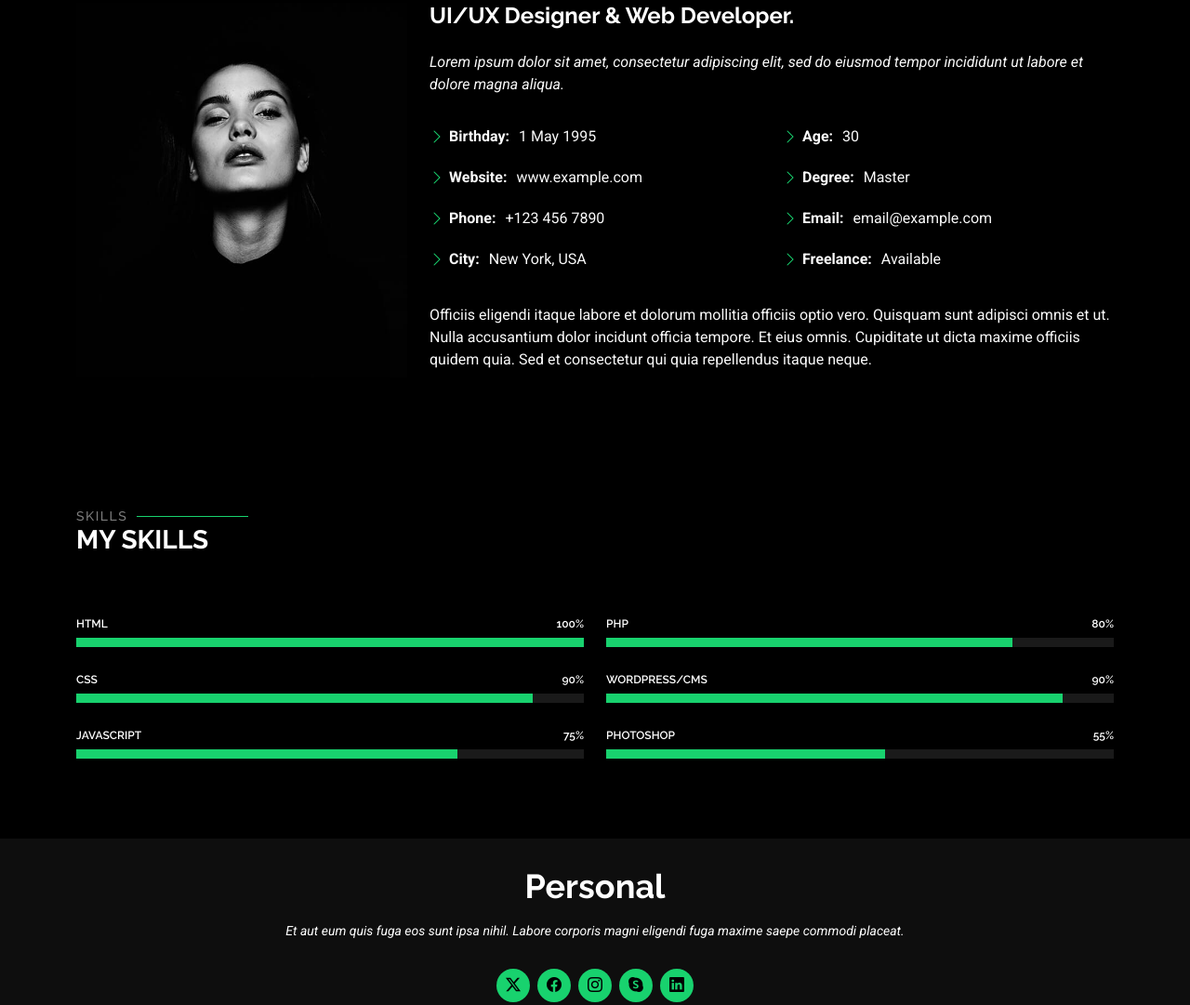
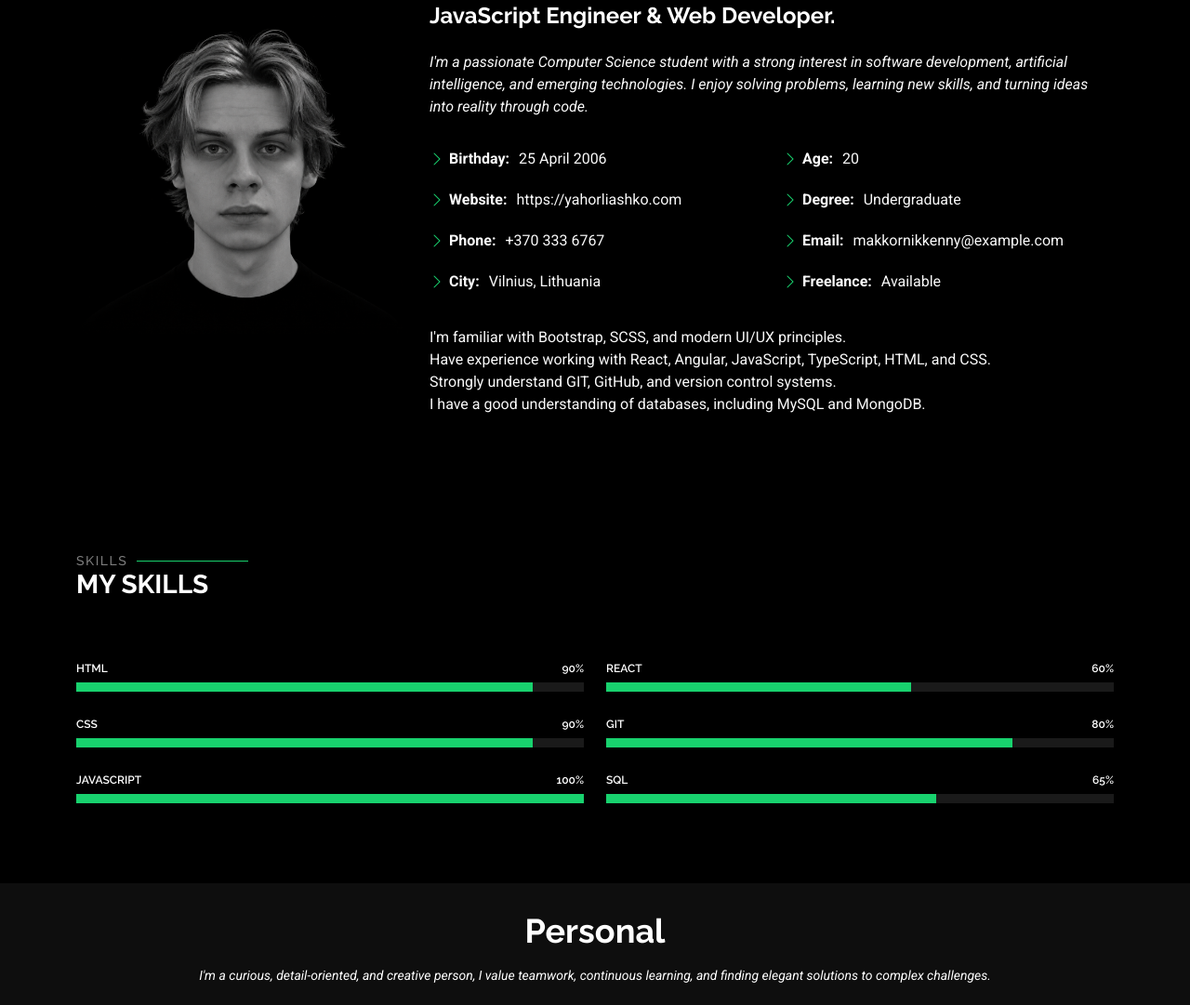
Before and after one commit to egoli322/egoli322.github.io, a plain HTML site: page about.html in a window 1280 px wide. Shown: the part 416-1497 px from the top of the page at 93% size. Drawn offline with Linux system fonts and the light colour scheme.

Commit message:
first commit

```diff
--- a/about.html
+++ b/about.html
@@ -4,12 +4,14 @@
 <head>
   <meta charset="utf-8">
   <meta content="width=device-width, initial-scale=1.0" name="viewport">
-  <title>About - Personal Bootstrap Template</title>
-  <meta name="description" content="">
-  <meta name="keywords" content="">
+  <title>My CV</title>
+  <meta name="description" content="Yahor Liashko CV page">
+  <meta name="keywords" content="Yahor Liashko, CV, Resume">
+  <meta name="author" content="Yahor Liashko">
+
 
   <!-- Favicons -->
-  <link href="assets/img/favicon.png" rel="icon">
+  <link href="assets/img/e.svg" rel="icon">
   <link href="assets/img/apple-touch-icon.png" rel="apple-touch-icon">
 
   <!-- Fonts -->
@@ -92,35 +94,36 @@
 
         <div class="row gy-4 justify-content-center">
           <div class="col-lg-4">
-            <img src="assets/img/profile-img.jpg" class="img-fluid" alt="">
+            <img src="assets/img/fluid-img.png" class="img-fluid" alt="">
           </div>
           <div class="col-lg-8 content">
-            <h2>UI/UX Designer &amp; Web Developer.</h2>
+            <h2>JavaScript Engineer &amp; Web Developer.</h2>
             <p class="fst-italic py-3">
-              Lorem ipsum dolor sit amet, consectetur adipiscing elit, sed do eiusmod tempor incididunt ut labore et dolore
-              magna aliqua.
+             I'm a passionate Computer Science student with a strong interest in software development, artificial intelligence, and emerging technologies. I enjoy solving problems, learning new skills, and turning ideas into reality through code.
             </p>
             <div class="row">
               <div class="col-lg-6">
                 <ul>
-                  <li><i class="bi bi-chevron-right"></i> <strong>Birthday:</strong> <span>1 May 1995</span></li>
-                  <li><i class="bi bi-chevron-right"></i> <strong>Website:</strong> <span>www.example.com</span></li>
-                  <li><i class="bi bi-chevron-right"></i> <strong>Phone:</strong> <span>+123 456 7890</span></li>
-                  <li><i class="bi bi-chevron-right"></i> <strong>City:</strong> <span>New York, USA</span></li>
+                  <li><i class="bi bi-chevron-right"></i> <strong>Birthday:</strong> <span>25 April 2006</span></li>
+                  <li><i class="bi bi-chevron-right"></i> <strong>Website:</strong> <span>https://yahorliashko.com</span></li>
+                  <li><i class="bi bi-chevron-right"></i> <strong>Phone:</strong> <span>+370 333 6767</span></li>
+                  <li><i class="bi bi-chevron-right"></i> <strong>City:</strong> <span>Vilnius, Lithuania</span></li>
                 </ul>
               </div>
               <div class="col-lg-6">
                 <ul>
-                  <li><i class="bi bi-chevron-right"></i> <strong>Age:</strong> <span>30</span></li>
-                  <li><i class="bi bi-chevron-right"></i> <strong>Degree:</strong> <span>Master</span></li>
-                  <li><i class="bi bi-chevron-right"></i> <strong>Email:</strong> <span>email@example.com</span></li>
+                  <li><i class="bi bi-chevron-right"></i> <strong>Age:</strong> <span>20</span></li>
+                  <li><i class="bi bi-chevron-right"></i> <strong>Degree:</strong> <span>Undergraduate</span></li>
+                  <li><i class="bi bi-chevron-right"></i> <strong>Email:</strong> <span>makkornikkenny@example.com</span></li>
                   <li><i class="bi bi-chevron-right"></i> <strong>Freelance:</strong> <span>Available</span></li>
                 </ul>
               </div>
             </div>
             <p class="py-3">
-              Officiis eligendi itaque labore et dolorum mollitia officiis optio vero. Quisquam sunt adipisci omnis et ut. Nulla accusantium dolor incidunt officia tempore. Et eius omnis.
-              Cupiditate ut dicta maxime officiis quidem quia. Sed et consectetur qui quia repellendus itaque neque.
+              I'm familiar with Bootstrap, SCSS, and modern UI/UX principles.<br>
+              Have experience working with React, Angular, JavaScript, TypeScript, HTML, and CSS.<br>
+              Strongly understand GIT, GitHub, and version control systems.<br>
+              I have a good understanding of databases, including MySQL and MongoDB.
             </p>
           </div>
         </div>
@@ -145,9 +148,9 @@
           <div class="col-lg-6">
 
             <div class="progress">
-              <span class="skill"><span>HTML</span> <i class="val">100%</i></span>
+              <span class="skill"><span>HTML</span> <i class="val">90%</i></span>
               <div class="progress-bar-wrap">
-                <div class="progress-bar" role="progressbar" aria-valuenow="100" aria-valuemin="0" aria-valuemax="100"></div>
+                <div class="progress-bar" role="progressbar" aria-valuenow="90" aria-valuemin="0" aria-valuemax="100"></div>
               </div>
             </div><!-- End Skills Item -->
 
@@ -159,9 +162,9 @@
             </div><!-- End Skills Item -->
 
             <div class="progress">
-              <span class="skill"><span>JavaScript</span> <i class="val">75%</i></span>
+              <span class="skill"><span>JavaScript</span> <i class="val">100%</i></span>
               <div class="progress-bar-wrap">
-                <div class="progress-bar" role="progressbar" aria-valuenow="75" aria-valuemin="0" aria-valuemax="100"></div>
+                <div class="progress-bar" role="progressbar" aria-valuenow="100" aria-valuemin="0" aria-valuemax="100"></div>
               </div>
             </div><!-- End Skills Item -->
 
@@ -170,23 +173,23 @@
           <div class="col-lg-6">
 
             <div class="progress">
-              <span class="skill"><span>PHP</span> <i class="val">80%</i></span>
+              <span class="skill"><span>React</span> <i class="val">60%</i></span>
+              <div class="progress-bar-wrap">
+                <div class="progress-bar" role="progressbar" aria-valuenow="60" aria-valuemin="0" aria-valuemax="100"></div>
+              </div>
+            </div><!-- End Skills Item -->
+
+            <div class="progress">
+              <span class="skill"><span>GIT</span> <i class="val">80%</i></span>
               <div class="progress-bar-wrap">
                 <div class="progress-bar" role="progressbar" aria-valuenow="80" aria-valuemin="0" aria-valuemax="100"></div>
               </div>
             </div><!-- End Skills Item -->
 
             <div class="progress">
-              <span class="skill"><span>WordPress/CMS</span> <i class="val">90%</i></span>
+              <span class="skill"><span>SQL</span> <i class="val">65%</i></span>
               <div class="progress-bar-wrap">
-                <div class="progress-bar" role="progressbar" aria-valuenow="90" aria-valuemin="0" aria-valuemax="100"></div>
-              </div>
-            </div><!-- End Skills Item -->
-
-            <div class="progress">
-              <span class="skill"><span>Photoshop</span> <i class="val">55%</i></span>
-              <div class="progress-bar-wrap">
-                <div class="progress-bar" role="progressbar" aria-valuenow="55" aria-valuemin="0" aria-valuemax="100"></div>
+                <div class="progress-bar" role="progressbar" aria-valuenow="65" aria-valuemin="0" aria-valuemax="100"></div>
               </div>
             </div><!-- End Skills Item -->
 
@@ -203,7 +206,7 @@
   <footer id="footer" class="footer dark-background">
     <div class="container">
       <h3 class="sitename">Personal</h3>
-      <p>Et aut eum quis fuga eos sunt ipsa nihil. Labore corporis magni eligendi fuga maxime saepe commodi placeat.</p>
+      <p>I'm a curious, detail-oriented, and creative person, I value teamwork, continuous learning, and finding elegant solutions to complex challenges.</p>
       <div class="social-links d-flex justify-content-center">
         <a href=""><i class="bi bi-twitter-x"></i></a>
         <a href=""><i class="bi bi-facebook"></i></a>
--- a/assets/css/main.css
+++ b/assets/css/main.css
@@ -700,7 +700,7 @@ section,
   display: block;
   width: 100%;
   height: 100%;
-  object-fit: cover;
+  object-fit: fill;
   z-index: 1;
 }
 
```
Also changed, not shown: contact.html (+1 -1 lines), index.html (+9 -8 lines), assets/img/e.svg (added), assets/img/fluid-img.png (added), assets/img/hero-bg.jpg (deleted), assets/img/hero-img.jpg (added), assets/img/profile-img.jpg (deleted), 1 other file.
